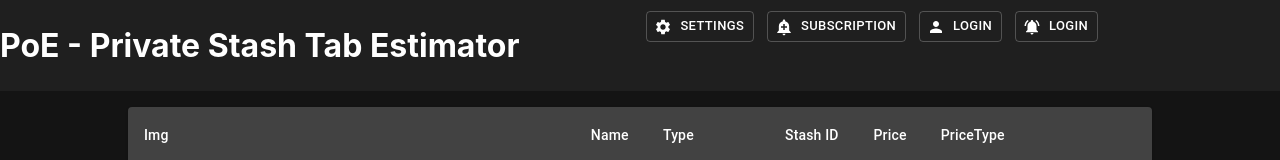
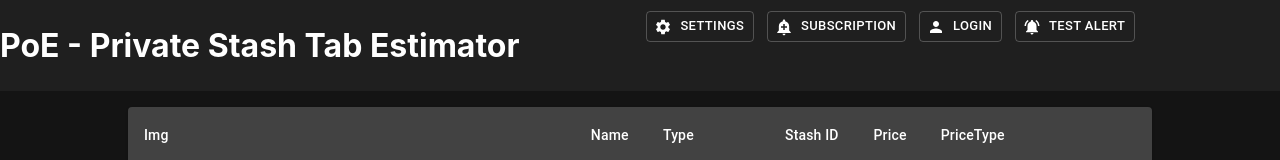
Before and after one commit to ChristofferTheodorArntzen/poe-data-tool, a React (Create React App) app in the folder frontend/: page / in a window 1280 px wide. Shown: the top 160 px of the page. Built offline with nearby package versions, Linux system fonts and the light colour scheme.

Commit message:
Fixed - worng words in button

```diff
--- a/frontend/src/js/components/Header/HeaderIcons/TestAlertButton.js
+++ b/frontend/src/js/components/Header/HeaderIcons/TestAlertButton.js
@@ -13,7 +13,7 @@
                     size="small"
                     startIcon={<NotificationsActiveIcon />}
                 >
-                    Login
+                    Test Alert
             </Button>
             </div>
         )
```
